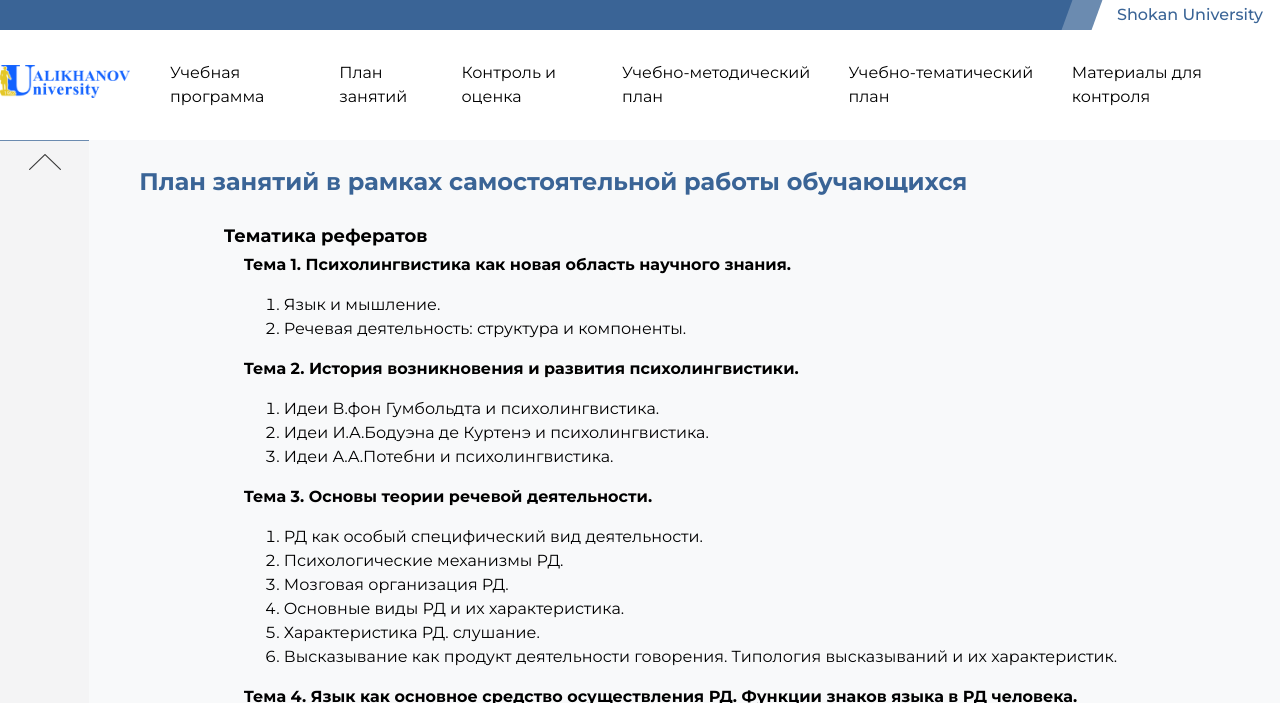
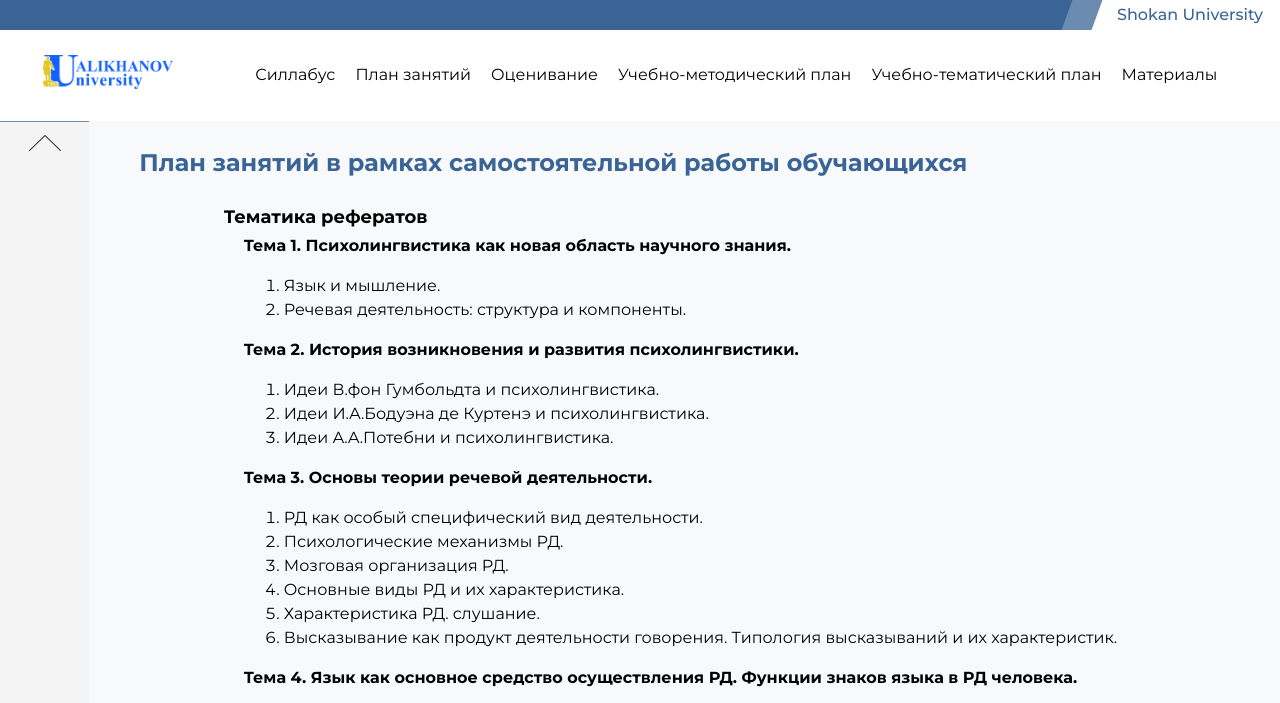
Before and after one commit to AdiletAY/AdiletAY.github.io, a plain HTML site: page pages/curriculum.html in a window 1280 px wide. Shown: the top 703 px of the page. Drawn offline with Linux system fonts and the light colour scheme.

Commit message:
asdasdasdawdas

```diff
--- a/pages/curriculum.html
+++ b/pages/curriculum.html
@@ -30,13 +30,13 @@
                 </a>
                 <ul class="menu-list">
                     <li class="menu-item">
-                        <a class="menu-link" href="syllabus.html">Учебная программа</a>
+                        <a class="menu-link" href="syllabus.html">Силлабус</a>
                     </li>
                     <li class="menu-item">
                         <a class="menu-link" href="curriculum.html">План занятий</a>
                     </li>
                     <li class="menu-item">
-                        <a class="menu-link" href="evaluation.html">Контроль и оценка</a>
+                        <a class="menu-link" href="evaluation.html">Оценивание</a>
                     </li>
                     <li class="menu-item">
                         <a class="menu-link" href="educational_and_methodical_plan.html">Учебно-методический план</a>
@@ -45,7 +45,7 @@
                         <a class="menu-link" href="educational_and_thematic_plan.html">Учебно-тематический план</a>
                     </li>
                     <li class="menu-item">
-                        <a class="menu-link" href="materials.html">Материалы для контроля</a>
+                        <a class="menu-link" href="materials.html">Материалы</a>
                     </li>
                 </ul>
             </nav>
```
Also changed, not shown: pages/educational_and_methodical_plan.html (+3 -3 lines), pages/educational_and_thematic_plan.html (+3 -3 lines), pages/evaluation.html (+3 -3 lines), pages/lecture_1.html (+3 -3 lines), pages/lecture_2.html (+3 -3 lines), pages/lecture_3.html (+3 -3 lines), pages/lecture_4.html (+3 -3 lines), pages/lecture_5.html (+3 -3 lines), pages/lecture_6.html (+3 -3 lines), pages/lecture_7.html (+3 -3 lines), pages/lecture_8.html (+3 -3 lines), pages/materials.html (+3 -3 lines), pages/syllabus.html (+3 -3 lines).
